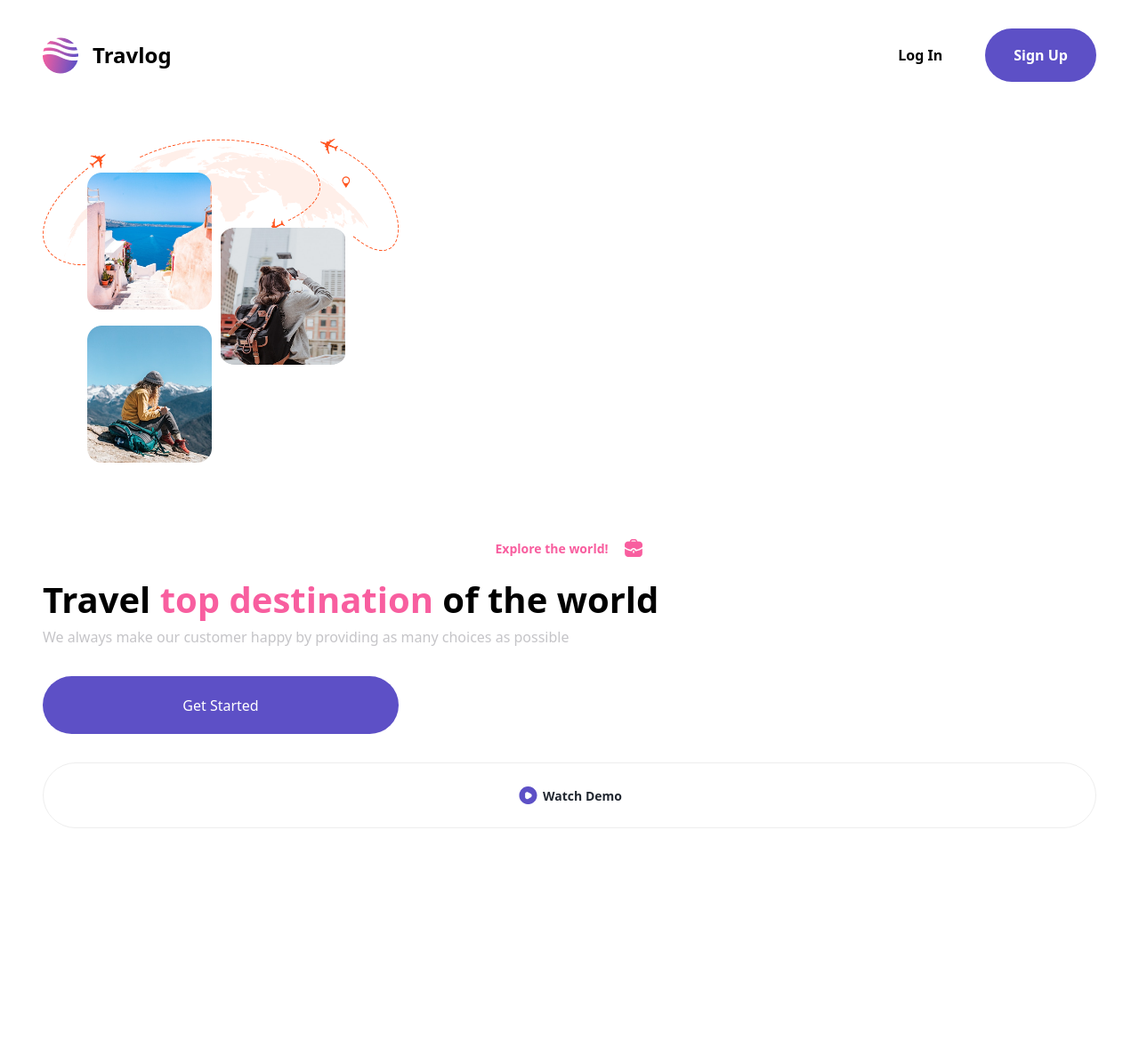
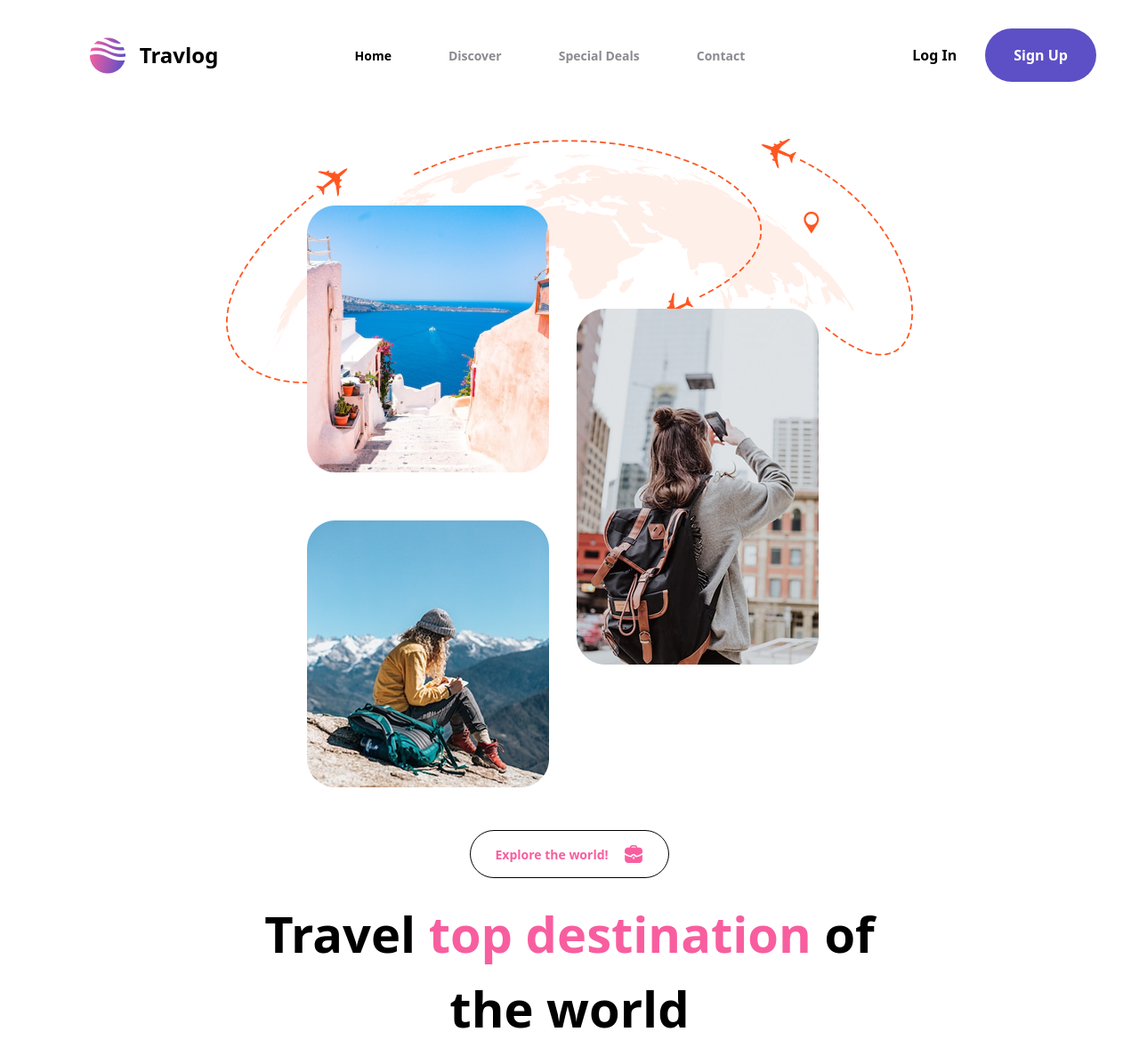
Before and after one commit to cuonganh3511/homework_mindx, a plain HTML site: page semester_1/Bai tap 5/index.html in a window 1280 px wide. Shown: the top 1178 px of the page at 89% size. Before the commit the page ends 931 px from the top, so only its background shows below. Drawn offline with nearby package versions, Linux system fonts and the light colour scheme.

Commit message:
update mobie and tab

```diff
--- a/semester_1/Bai tap 5/index.html
+++ b/semester_1/Bai tap 5/index.html
@@ -12,26 +12,35 @@
       crossorigin="anonymous"
     ></script>
   </head>
-  <body class="w-[398px] m-auto xl:w-[1184px]">
-    <header class="pt-[32px] pb-[32px]">
+
+  <body class="">
+    <header class="pt-[32px] pb-[32px] w-[398px] m-auto md:w-[895px] lg:w-[1184px]">
       <!-- nav -->
-      <nav class="flex justify-between items-center font-bold">
+      <nav class="w-full flex justify-between items-center font-bold">
+
+        <!-- logo vs icon -->
+        <div class="flex justify-between items-center w-full md:basis-2/4 md:flex-row-reverse lg:basis-1/6">
+
             <!-- logo -->
           <div class="flex items-center gap-[16px]">
             <img class="text-[40px]" src="image/Vector.png" alt="" />
             <h1 class="font-[900] text-2xl">Travlog</h1>
           </div>
 
+          <!-- icon -->
           <div
-          class="bg-[#5D50C6] rounded-[10px] w-[40px] h-[40px] text-[30px] flex justify-center items-center md:hidden lg:hidden xl:hidden 2xl:hidden"
+            class="bg-[#5D50C6] rounded-[10px] w-[40px] h-[40px] text-[30px] flex justify-center items-center lg:hidden xl:hidden 2xl:hidden"
           >
             <i class="fa-solid fa-bars text-white"></i>
           </div>
 
+        </div>
+        <!-- end-logo vs icon -->
+
         <!-- navbar -->
-        <div class="hidden">
+        <div class="hidden lg:flex lg:basis-3/6 lg:justify-end">
           <ul
-            class="sm:flex sm:justify-self-center sm:gap-[64px] sm:text-[#19182580]"
+            class="flex justify-self-center text-[14px] gap-[64px] text-[#19182580]"
           >
             <li class="text-black"><a href="#">Home</a></li>
             <li><a href="#">Discover</a></li>
@@ -41,7 +50,7 @@
         </div>
 
         <!-- login -->
-        <div class="hidden sm:flex sm:justify-end sm:gap-4">
+        <div class="hidden md:basis-2/4 md:flex md:justify-end lg:basis-2/6">
           <span class="px-[32px] py-[18px]">Log In</span>
           <span
             class="px-[32px] py-[18px] bg-[#5D50C6] rounded-[100px] text-white"
@@ -52,28 +61,29 @@
     </header>
     <!--end-header-->
 
-    <section class="flex flex-col gap-[32px]">
+    <section class="flex flex-col gap-[32px] w-[398px] m-auto md:w-[985px] lg:w-[1184px]">
+
       <!-- content-image -->
-      <div class="w-[400px] h-[400px] relative top-[32px]">
+      <div class=" relative mt-[32px] w-full h-[398px] m-auto md:w-[772px] md:h-[713px] lg::w-[772px]">
         <!-- bg-image -->
-        <div class="absolute">
-          <img src="image/layer.png" alt="" />
+        <div class="absolute w-full">
+          <img class="" src="image/layer.png" alt="" />
         </div>
 
         <!-- img-content -->
         <div>
           <img
-            class="w-[140px] h-[154px] absolute top-[38px] left-[50px]"
+            class="w-[140px] h-[154px] absolute top-[38px] left-[50px] md:w-[272px] md:h-[300px] md:top-[75px] md:left-[91px]"
             src="image/Rectangle 1.png"
             alt=""
           />
           <img
-            class="w-[140px] h-[154px] absolute top-[210px] left-[50px]"
+            class="w-[140px] h-[154px] absolute top-[210px] left-[50px] md:w-[272px] md:h-[300px] md:top-[429px] md:left-[91px]"
             src="image/Rectangle 2.png"
             alt=""
           />
           <img
-            class="w-[140px] h-[154px] absolute top-[100px] left-[200px]"
+            class="w-[140px] h-[205px] absolute top-[100px] left-[200px] md:w-[272px] md:h-[400px] md:top-[191px] md:left-[394px]"
             src="image/Rectangle 3.png"
             alt=""
           />
@@ -82,32 +92,51 @@
       <!--end-container-->
 
       <!-- content-text -->
-      <div class="mt-[32px]">
+      <div class="mt-[32px] ">
         <!-- text -->
-        <div>
-			<div class="flex justify-center items-center gap-[16px] px-[32px] py-[16px]">
-				<h2 class="text-[#F85E9F] text-[14px] font-bold">Explore the world!</h2>
-				<img src="image/work 1.png" alt="">
+        <div class="flex flex-col gap-5">
+          <div
+            class="flex justify-center items-center w-[224px] h-[54px] border rounded-[100px] m-auto"
+          >
+            <h2 class="text-[#F85E9F] text-[14px] font-bold mr-[16px]">
+              Explore the world!
+            </h2>
+            <img src="image/work 1.png" alt="" />
           </div>
 
-          <h3 class="text-[40px] font-bold inline-block text-center">Travel <span class="text-[#F85E9F]">top destination</span> of the world</h3>
-          <p class="text-[16px] text-[#19182580] opacity-50 inline-block text-center">
-            We always make our customer happy by providing as many choices as
-            possible
-          </p>
+          <h3 class="text-[40px] font-bold text-center md:text-[56px] md:px-50">
+            Travel <span class="text-[#F85E9F]">top destination</span> of the
+            world
+          </h3>
+
+          <div class="text-[16px] text-[#19182580] opacity-50 inline-block text-center">
+            <span class="block">We always make our customer happy by providing</span>
+          <span>as many choices as possible</span>
+          </div>
         </div>
 
+        <div class="mt-10 md:flex md:justify-center md:items-start md:gap-5">
+
             <!-- button -->
-        <div class="my-[32px] ">
-          <span class="w-[400px] h-[65px] bg-[#5D50C6] flex justify-center items-center text-white rounded-[100px] hover:bg-[#6036b5]">Get Started</span>
+          <div>
+            <span
+              class="w-[398px] h-[65px] bg-[#5D50C6] flex justify-center items-center text-white rounded-[100px] hover:bg-[#6036b5] md:w-[141px] md:h-[49px] "
+              >Get Started</span
+            >
           </div>
 
           <!-- watch -->
-        <div class="flex justify-center items-center gap-1 border border-[#EEEEEE] py-[24px] px-[32px] rounded-[100px]">
-			<img src="image/play-circle.5 1.png" alt="">
+          <div
+            class="flex justify-center items-center gap-1 border border-[#EEEEEE] w-[398px] h-[72px] rounded-[100px] mt-5 md:w-[181px] md:h-[56px] md:mt-0"
+          >
+            <img src="image/play-circle.5 1.png" alt="" />
             <span class="text-[14px] text-[#222831] font-bold">Watch Demo</span>
           </div>
+
         </div>
+
+      </div>
+
     </section>
   </body>
 </html>
```
Lines whose indentation alone changed are shown as unchanged.
